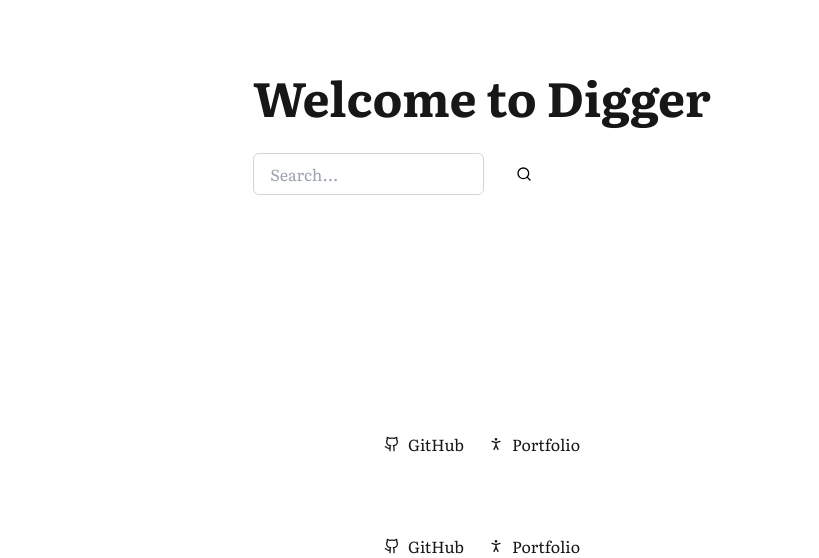
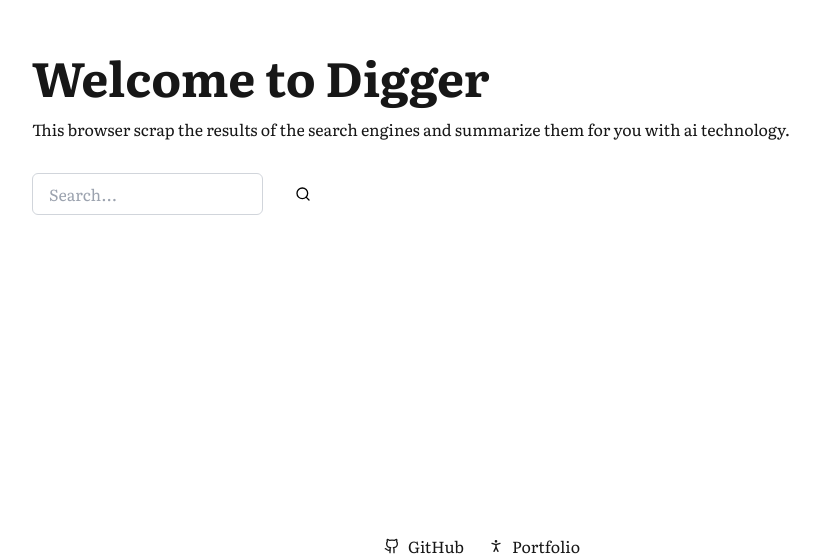
Before and after one commit to Rafacv23/digger-browser, a Next.js app: page / in a window 1280 px wide. Shown: the part 266-824 px from the top of the page, without its empty margins (158-977 px from the left). Built offline with nearby package versions, Linux system fonts and the light colour scheme.

Commit message:
Add Skeleton loading component and update Home page layout for improved user experience

```diff
--- a/src/app/page.tsx
+++ b/src/app/page.tsx
@@ -1,8 +1,8 @@
 "use client"
 
-import Footer from "@/components/Footer"
 import { PreSearchMenu, ResultsMenu } from "@/components/Menu"
 import SearchForm from "@/components/SearchForm"
+import Skeleton from "@/components/Skeleton"
 import { addObjectToLocalStorage } from "@/lib/utils"
 import { ApiResponse } from "@/types/types"
 import { useState } from "react"
@@ -11,6 +11,7 @@ export default function Home() {
   const [data, setData] = useState<ApiResponse | null>(null)
   const [showMenu, setShowMenu] = useState<boolean>(false)
   const [loading, setLoading] = useState<boolean>(false)
+  const [query, setQuery] = useState<string>("")
 
   const handleSubmit = async (event: React.FormEvent<HTMLFormElement>) => {
     event.preventDefault()
@@ -20,6 +21,8 @@ export default function Home() {
     const formData = new FormData(event.currentTarget)
 
     const query = formData.get("q")
+
+    setQuery(query as string)
 
     if (!query) {
       return alert("Please enter a search query.")
@@ -38,23 +41,28 @@ export default function Home() {
   }
 
   return (
-    <div className="grid grid-rows-[20px_1fr_20px] items-center justify-items-center min-h-screen p-8 pb-20 gap-16 sm:p-20 font-[family-name:var(--font-literata)]">
-      <main className="flex flex-col gap-8 row-start-2 items-center sm:items-start">
-        <h1 className="text-5xl font-bold">
+    <main className="flex flex-col gap-8 place-content-center h-screen">
+      <div>
+        <h1 className="text-5xl font-bold mb-4">
           Welcome to <span className="text-primary">Digger</span>
         </h1>
+        <p>
+          This browser scrap the results of the search engines and summarize
+          them for you with ai technology.{" "}
+        </p>
+      </div>
       <SearchForm
         handleSubmit={handleSubmit}
         loading={loading}
         setShowMenu={setShowMenu}
       />
-        {data ? (
+      {loading ? (
+        <Skeleton query={query} />
+      ) : data ? (
         <ResultsMenu data={data} />
       ) : showMenu ? (
         <PreSearchMenu />
       ) : null}
     </main>
-      <Footer />
-    </div>
   )
 }
```
Lines whose indentation alone changed are shown as unchanged.
